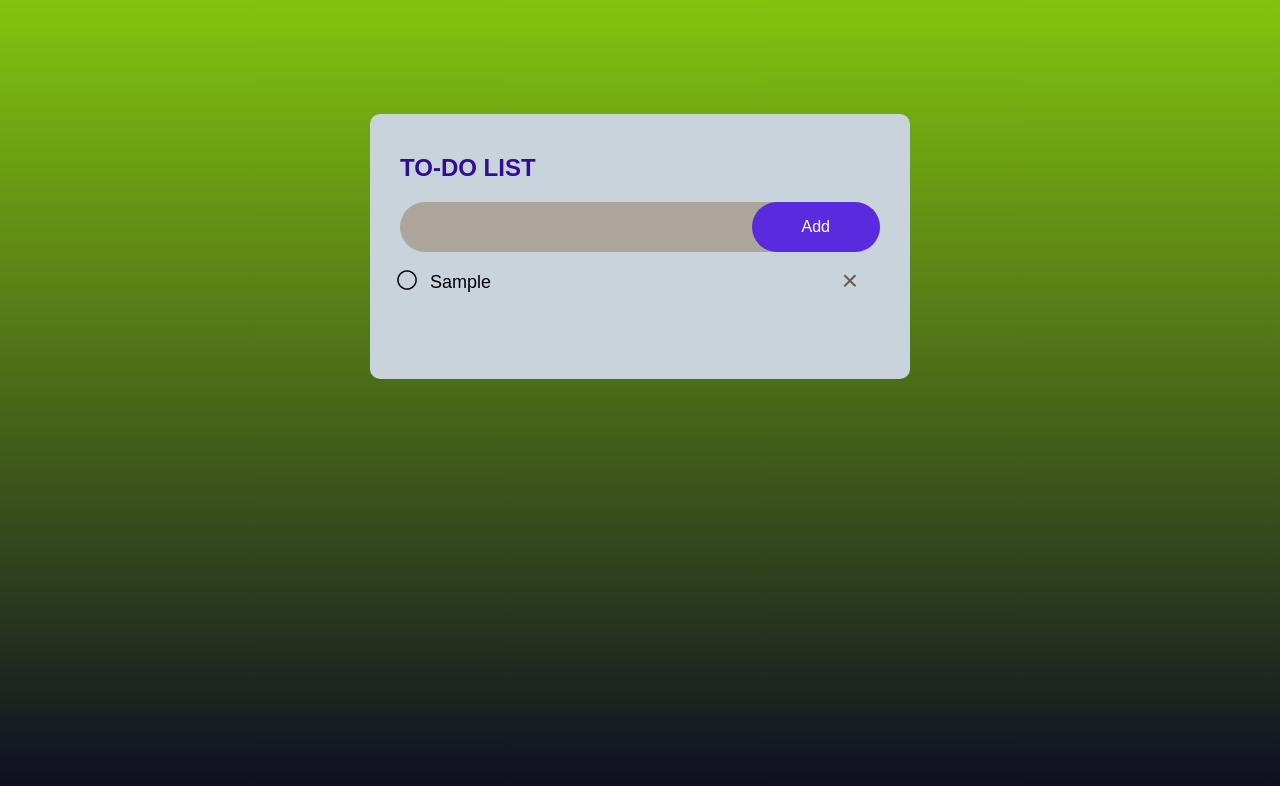
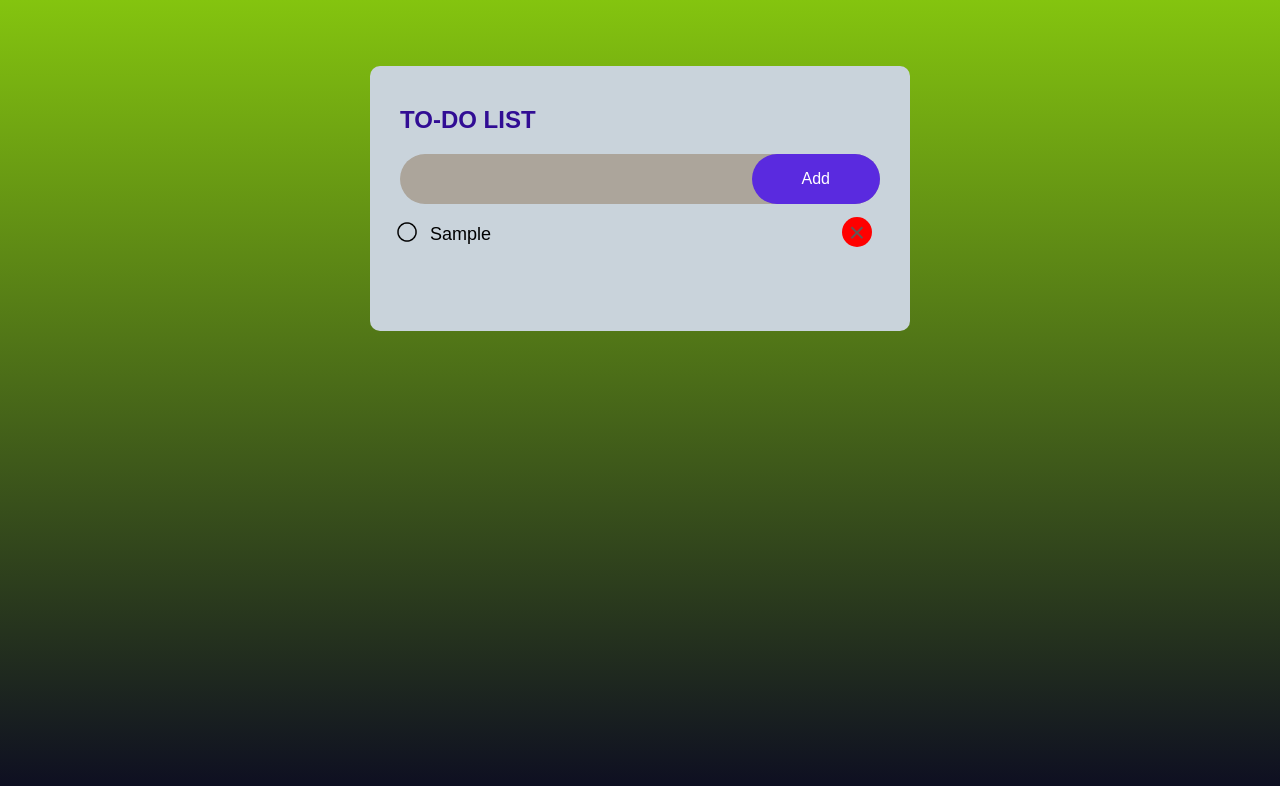
Before and after one commit to Bismark668/To-Do-List, a plain HTML site: page index.html in a window 1280 px wide. Both pictures are taken after typing "Sample" into the empty fields and a click on the button "Add". Drawn offline with Linux system fonts and the light colour scheme.

Commit message:
Latest Update

```diff
--- a/style.css
+++ b/style.css
@@ -8,7 +8,7 @@
 .main-container{
     width: 100%;
     min-height: 100vh;
-    padding-top: 4rem;
+    padding-top: 1rem;
     background: linear-gradient( rgb(132, 196, 15),rgb(12, 12, 34));
 
 }
@@ -89,15 +89,15 @@ input{
 
 span{
     position: absolute;
-    right: 10px;
+    right: 8px;
     top: 3px;
-    width: 40px;
-    height: 40px;
+    width: 30px;
+    height: 30px;
     font-size: 28px;
+    background: red;
     border-radius: 50%;
     color: #645757;
     text-align: center;
-}
 
 span:hover{
     background: #9ab2ca;
@@ -106,7 +106,7 @@ span:hover{
 
 @media screen and (max-width: 530px){
     .main-container{
-        padding-top: 2.5rem;
+        padding-top: 1rem;
 
     }
     .to-do-app{
```
Also changed, not shown: script.js (+2 -10 lines).
